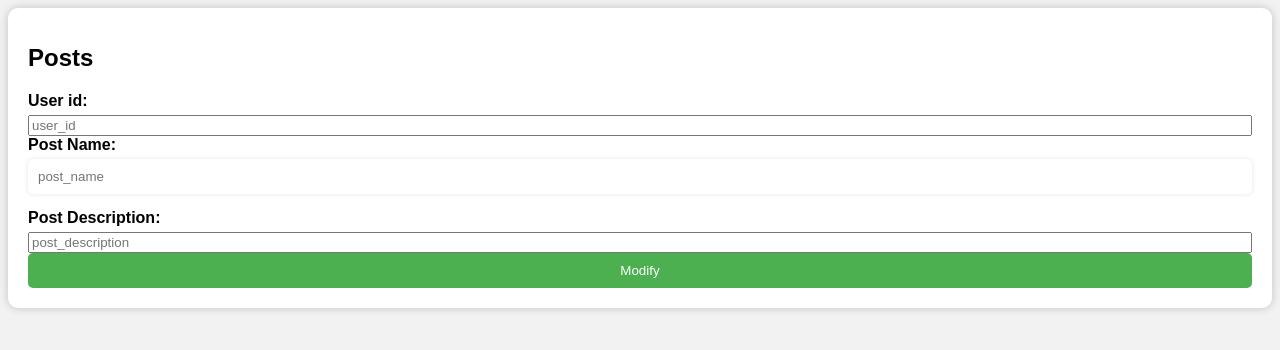
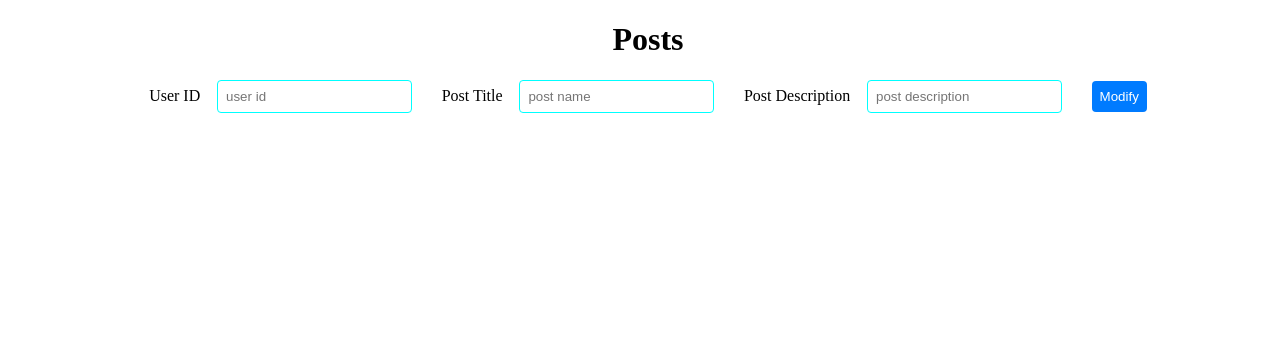
Before and after one commit to Urmi0311/JQUERY_ASSIGNMENT, a PHP site: page /edit.html in a window 1280 px wide. Shown: the top 350 px of the page. Run offline with PHP 8.4, Linux system fonts and the light colour scheme.

Commit message:
changes in css

```diff
--- a/AJAX_ASSIGNMENT/ASSIGNMENT_2/edit.html
+++ b/AJAX_ASSIGNMENT/ASSIGNMENT_2/edit.html
@@ -5,33 +5,33 @@
     <meta charset="UTF-8">
     <meta http-equiv="X-UA-Compatible" content="IE=edge">
     <meta name="viewport" content="width=device-width, initial-scale=1.0">
-    <link rel="stylesheet" href="index.css">
 
-    <link rel="stylesheet" href="view.css">
+    <link rel="stylesheet" href="view1.css">
     <title>Insert Data</title>
 </head>
 
 <body>
-
+    <div class="main">
         <div class="container">
             <h1>Posts</h1>
             <div class="form">
                 <form id="myform" method="POST">
 
-                <label for="user_id">User id:</label>
-                <input type="number" id="user_id" name="user_id" placeholder="user_id" >
+                    <label for="user">User ID</label>
+                    <input type="text" id="user" name="user" placeholder="user id">
 
-                <label for="post_name">Post Name:</label>
-                <input type="text" id="post_name" name="post_name" placeholder="post_name" >
-                <label for="post_description">Post Description:</label>
-                <input type="text area" id="post_description" name="post_description" placeholder="post_description"
-                    >
+                    <label for="postname">Post Title</label>
+                    <input type="text" id="postname" name="postname" placeholder="post name">
+                    <label for="postdescription">Post Description</label>
+                    <input type="text" id="postdescription" name="postdescription" placeholder="post description">
 
                     <input type="submit" name="submit" value="Modify">
                 </form>
             </div>
         </div>
+    </div>
     <script src="https://code.jquery.com/jquery-3.6.0.min.js"></script>
     <script src="edit.js"></script>
 </body>
+
 </html>
--- a/AJAX_ASSIGNMENT/ASSIGNMENT_2/edit.js
+++ b/AJAX_ASSIGNMENT/ASSIGNMENT_2/edit.js
@@ -5,9 +5,9 @@ $(document).ready(function () {
 
         var formData = {
             id:id,
-            user_id: $('#user_id').val(),
-            post_name: $('#post_name').val(),
-            post_description: $('#post_description').val(),
+            userid: $('#user').val(),
+            postname: $('#postname').val(),
+            postdescription: $('#postdescription').val(),
         }
 
         $.ajax({
--- a/AJAX_ASSIGNMENT/ASSIGNMENT_2/view.css
+++ /dev/null
@@ -1,81 +0,0 @@
-* {
-    box-sizing: border-box;
-  }
-
-  body {
-    background-color: #f2f2f2;
-    font-family: Arial, sans-serif;
-  }
-
-  .main {
-    display: flex;
-    justify-content: center;
-    align-items: center;
-
-  }
-
-  .container {
-    background-color: #fff;
-    padding: 20px;
-    border-radius: 10px;
-    box-shadow: 0 0 10px rgba(0, 0, 0, 0.2);
-  }
-
-  h1 {
-    font-size: 24px;
-    margin-bottom: 20px;
-  }
-
-  form {
-    display: flex;
-    flex-direction: column;
-  }
-
-  label {
-    font-weight: bold;
-    margin-bottom: 5px;
-  }
-
-  input[type="text"],
-  input[type="password"],
-  input[type="email"],
-  textarea {
-    padding: 10px;
-    margin-bottom: 15px;
-    border-radius: 5px;
-    border: none;
-    box-shadow: 0 0 5px rgba(0, 0, 0, 0.1);
-  }
-
-  input[type="submit"] {
-    background-color: #4CAF50;
-    color: #fff;
-    padding: 10px;
-    border: none;
-    border-radius: 5px;
-    cursor: pointer;
-  }
-
-  table {
-
-    border-collapse: collapse;
-    margin-top: 20px;
-  }
-
-  th {
-    background-color: #4CAF50;
-    color: #fff;
-    font-weight: bold;
-    text-align: left;
-    padding: 10px;
-    border: none;
-  }
-
-  td {
-    border: 1px solid #ddd;
-    padding: 10px;
-  }
-
-  tr:nth-child(even) {
-    background-color: #f2f2f2;
-  }
--- a/AJAX_ASSIGNMENT/ASSIGNMENT_2/view.html
+++ b/AJAX_ASSIGNMENT/ASSIGNMENT_2/view.html
@@ -7,8 +7,9 @@
     <meta name="viewport" content="width=device-width, initial-scale=1.0">
     <title>Insert Data</title>
     <link rel="stylesheet" href="https://pro.fontawesome.com/releases/v5.10.0/css/all.css" />
+  <link rel="stylesheet" href="view1.css">
 
-    <link rel="stylesheet" href="view.css">
+
 </head>
 
 <body>
--- /dev/null
+++ b/AJAX_ASSIGNMENT/ASSIGNMENT_2/view1.css
@@ -0,0 +1,87 @@
+    body{
+        text-align: center;
+        width: 100%;
+    }
+
+    .form {
+        display: flex;
+        flex-direction: column;
+        margin-bottom: 1rem;
+    }
+
+    .form label {
+        margin-bottom: 0.5rem;
+
+
+        padding: 0% 0% 0% 0%;
+    }
+
+    .form input[type="text"] {
+        padding: 0.5rem;
+
+        border-radius: 0.25rem;
+
+        border: 1px solid aqua;
+        margin: 0% 2% 2% 1%;
+    }
+
+    .form input[type="submit"] {
+        background-color: #007bff;
+        color: #fff;
+        padding: 0.5rem;
+        border-radius: 0.25rem;
+        border: none;
+        cursor: pointer;
+    }
+
+    #btn{
+        background-color: #007bff;
+        color: #fff;
+        padding: 0.5rem;
+        border-radius: 0.25rem;
+        border: none;
+        cursor: pointer;
+        margin: 1% 2% 3% 2%;
+
+    }
+
+
+    #table  {
+        width: 100%;
+        border-collapse: collapse;
+    }
+
+    #table th, #table td {
+        padding: 0.5rem;
+        border: 1px solid #ccc;
+        text-align: center;
+    }
+
+    #table th {
+        background-color: #007bff;
+        color: #fff;
+    }
+
+    #table tr:nth-child(even) {
+        background-color: #f2f2f2;
+    }
+
+    #mytable  {
+        width: 100%;
+        border-collapse: collapse;
+    }
+
+    #mytable th, #mytable td {
+        padding: 0.5rem;
+        border: 1px solid #ccc;
+        text-align: center;
+    }
+
+    #mytable th {
+        background-color: #007bff;
+        color: #fff;
+    }
+
+    #mytable tr:nth-child(even) {
+        background-color: #f2f2f2;
+    }
```
Also changed, not shown: AJAX_ASSIGNMENT/ASSIGNMENT_2/edit.php (+9 -9 lines), AJAX_ASSIGNMENT/ASSIGNMENT_2/modify.html (+7 -6 lines), AJAX_ASSIGNMENT/ASSIGNMENT_2/update.html (deleted, +0 -39 lines). Lines whose indentation alone changed are shown as unchanged.
